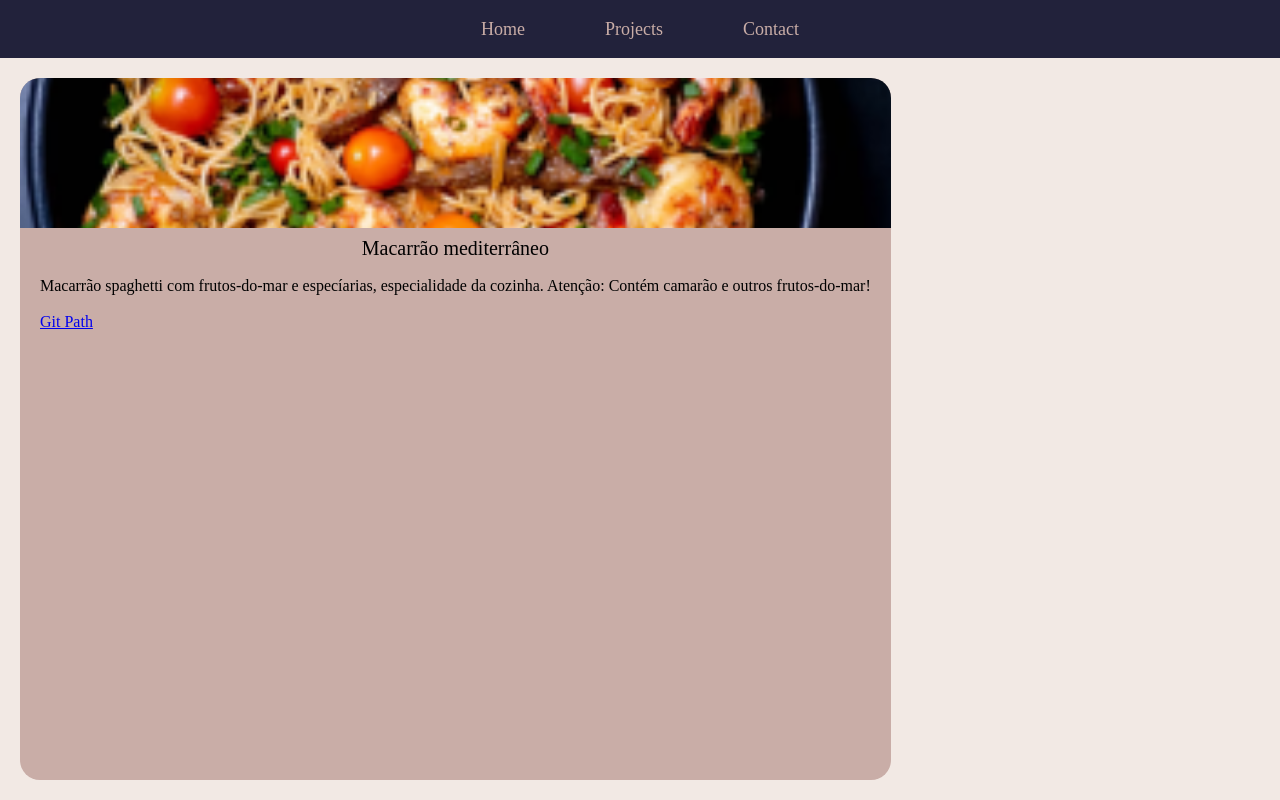
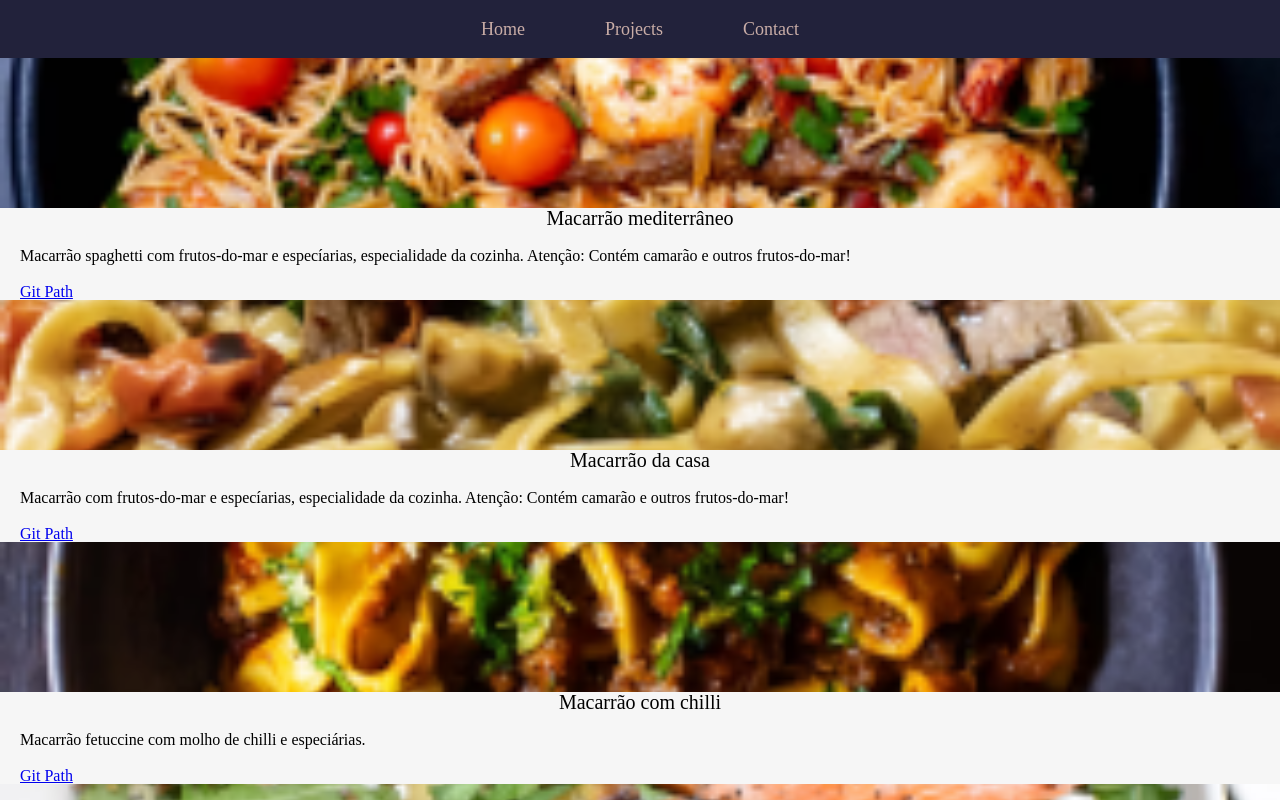
Before and after one commit to GuilhermeDeOliveiraAmorim/portfolio, a React (Create React App) app: page /projects in a window 1280 px wide. Shown: the top 800 px of the page. Built offline with nearby package versions, Linux system fonts and the light colour scheme.

Commit message:
fix: reset all styles for project item in Projects

```diff
--- a/src/components/projects-list/ProjectsList.module.scss
+++ b/src/components/projects-list/ProjectsList.module.scss
@@ -1,17 +1,5 @@
-@import 'styles/variables';
+@import "styles/variables";
 
 .projects_list {
-    display: flex;
-    flex-wrap: wrap;
-    gap: 20px;
-    padding: 20px;
 
-    height: calc(100vh - 58px);
-
-    background-color: $soft_white;
-    &__project {
-        height: calc(100vh - 98px);
-        background-color: $mustard;
-        border-radius: 20px;
-    }
 }
--- a/src/components/projects-list/project/Project.module.scss
+++ b/src/components/projects-list/project/Project.module.scss
@@ -1,11 +1,6 @@
 @import "styles/variables";
 
-.project {
-    height: calc(100vh - 98px);
-    background-color: $mustard;
-    border-radius: 20px;
-}
-.title {
+h3 {
     font-size: 20px;
     text-align: center;
 }
--- a/src/components/projects-list/project/img-project/ImgProject.module.scss
+++ b/src/components/projects-list/project/img-project/ImgProject.module.scss
@@ -2,6 +2,4 @@
 
 .imgProject{
     height: 150px;
-    border-radius: 20px 20px 0 0 ;
-    margin-bottom: 10px;
 }
--- a/src/components/projects-list/project/index.tsx
+++ b/src/components/projects-list/project/index.tsx
@@ -17,7 +17,7 @@ export default function Project(props: Props) {
     return (
         <>
             <ImgProject imgProject={photo} />
-            <h3 className={StyleProject.title}>{title}</h3>
+            <h3 className={StyleProject.h3}>{title}</h3>
             <p className={StyleProject.p}>{description}</p>
             <Link to={git_path} className={StyleProject.p}>
                 Git Path
--- a/src/pages/projects/Projects.module.scss
+++ b/src/pages/projects/Projects.module.scss
@@ -1,9 +1,5 @@
 @import 'styles/variables';
 
 .projects {
-    gap: 20px;
 
-    height: calc(100vh - 58px);
-
-    background-color: $soft_white;
 }
```
